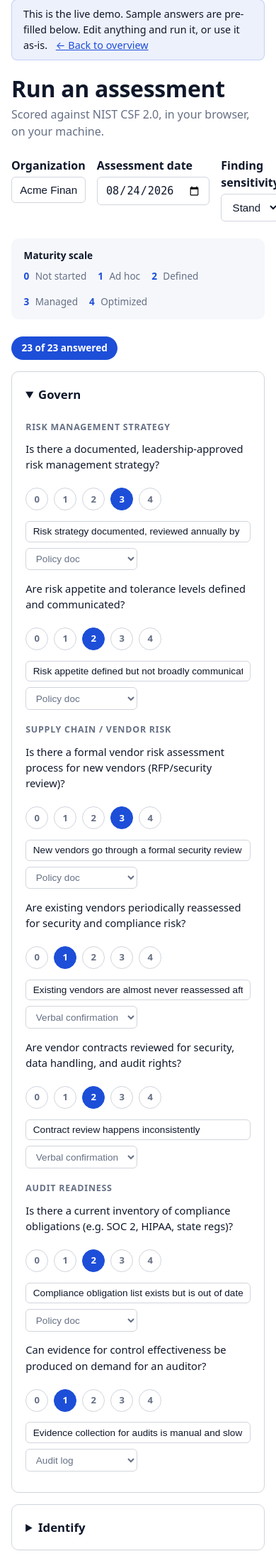
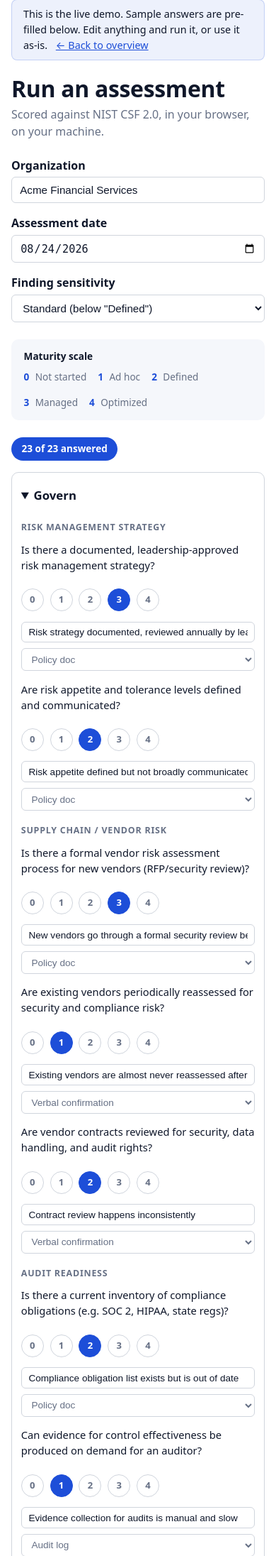
Before and after one commit to Barak-Nisim/risklens, a FastAPI app: page /app in a window 390 px wide. Shown: the part 148-2340 px from the top of the page at 71% size. Run offline with FastAPI, Linux system fonts and the light colour scheme.

Commit message:
Size the questionnaire pill radios for touch on mobile
The 0-4 maturity pills were 32px circles at every viewport, under the
44px minimum for a touch target. They now grow to 44x44 under
(pointer: coarse), so any touch device gets them and a desktop mouse
keeps the compact row unchanged, and the labels opt out of the
double-tap zoom delay, the tap highlight and text selection.

At 320px the five larger targets plus gaps no longer fit inside the
section padding, so a max-width: 600px block trims that padding and the
pill gap, stacks the note field above its evidence dropdown, gives both
a 44px minimum height, collapses the org fields to one column (that grid
was overflowing a phone viewport), and makes the submit button full
width. CSS only; the print stylesheet is scoped to body.report-page and
does not touch this markup.

Co-Authored-By: Claude Sonnet 5 <noreply@anthropic.com>
Claude-Session: https://claude.ai/code/session_01Ve7GJqZHpQkJnAPck3DEBb

```diff
--- a/risklens/web/static/style.css
+++ b/risklens/web/static/style.css
@@ -581,7 +581,7 @@ blockquote.card cite { color: var(--muted); font-size: 0.85rem; font-style: norm
 }
 .unanswered-banner.visible { display: block; }
 
-.pill-row { display: flex; gap: 0.5rem; margin-bottom: 0.5rem; }
+.pill-row { display: flex; flex-wrap: wrap; gap: 0.5rem; margin-bottom: 0.5rem; }
 .pill-row input[type="radio"] {
   position: absolute;
   width: 1px; height: 1px;
@@ -603,6 +603,12 @@ blockquote.card cite { color: var(--muted); font-size: 0.85rem; font-style: norm
   font-weight: 600;
   font-size: 0.82rem;
   cursor: pointer;
+  /* touch behavior: no double-tap zoom delay, no grey flash, and no text
+     selection when a tap turns into a drag on the digit itself */
+  touch-action: manipulation;
+  -webkit-tap-highlight-color: transparent;
+  user-select: none;
+  -webkit-user-select: none;
   transition: background 0.15s ease, color 0.15s ease, border-color 0.15s ease;
 }
 .pill-row input[type="radio"]:checked + label {
@@ -818,6 +824,43 @@ form.jira-export { margin-top: 1.5rem; }
   .site-nav { flex-direction: column; gap: 0.75rem; align-items: flex-start; }
 }
 
+/* Questionnaire touch targets. The 0-4 pills are 32px circles on a desktop
+   pointer, which is fine for a mouse and too small for a thumb, so anywhere
+   the pointer is coarse (a phone or tablet, at any width) they grow past the
+   44px minimum in WCAG 2.5.5 / the platform touch guidelines. Keyed on the
+   pointer rather than only on width so a wide tablet gets them too, with the
+   narrow-viewport spacing handled separately below. */
+
+@media (pointer: coarse) {
+  .pill-row { gap: 0.6rem; margin-bottom: 0.75rem; }
+  .pill-row label {
+    width: 44px;
+    height: 44px;
+    font-size: 0.95rem;
+  }
+  .notes-input,
+  .evidence-select { min-height: 44px; }
+}
+
+@media (max-width: 600px) {
+  /* five 44px pills plus their gaps need ~255px of row; buy the last of it
+     back from the section padding so they stay on one row at 320px instead
+     of wrapping a lone "4" onto a second line */
+  .function-section { padding: 0.9rem 0.8rem; }
+  .pill-row { gap: 0.55rem; }
+
+  /* the note and its evidence dropdown each take the full row rather than
+     splitting a narrow one between them */
+  .notes-row { flex-direction: column; align-items: stretch; }
+  .notes-input { min-width: 0; }
+
+  /* the three org fields are a 2fr/1fr/1fr row on desktop; stacked here so
+     the date input doesn't push the page into a horizontal scroll */
+  .org-fields { grid-template-columns: 1fr; }
+  .controls { flex-direction: column; align-items: flex-start; gap: 0.75rem; }
+  .controls button { width: 100%; min-height: 44px; }
+}
+
 /* ---------- dark mode ---------- */
 
 @media (prefers-color-scheme: dark) {
```
Also changed, not shown: docs/enhancements.md (+1 -1 lines).
